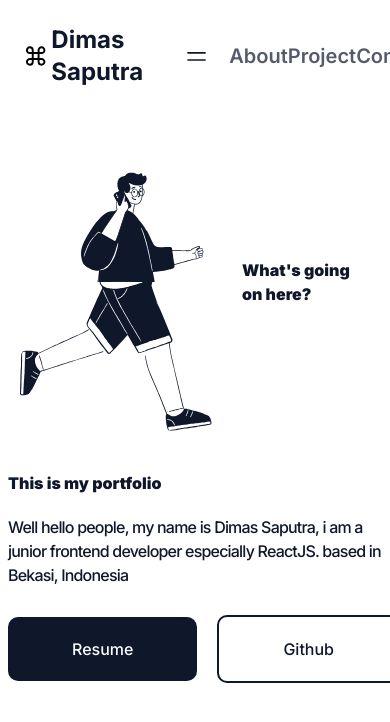
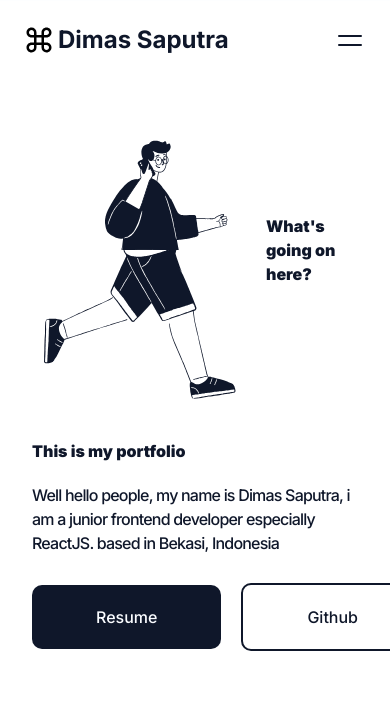
Before and after one commit to infinitedim/infinitedim.my.id, a Next.js app: page / in a window 390 px wide. Shown: the top 722 px of the page. Built offline with nearby package versions, Linux system fonts and the light colour scheme.

Commit message:
refactor(navbar): finish navbar in mobile view
add navbar collapse and some litle animmation

```diff
--- a/next.config.js
+++ b/next.config.js
@@ -1,5 +1,6 @@
 /** @type {import('next').NextConfig} */
 const nextConfig = {
+  swcMinify: true,
   experimental: {
     appDir: true,
   },
--- a/package.json
+++ b/package.json
@@ -64,6 +64,7 @@
     "eslint-config-next": "13.2.4",
     "eslint-config-prettier": "^8.8.0",
     "eslint-plugin-import": "^2.27.5",
+    "eslint-plugin-jsdoc": "^41.1.1",
     "eslint-plugin-jsx-a11y": "^6.7.1",
     "eslint-plugin-prettier": "^4.2.1",
     "eslint-plugin-promise": "^6.1.1",
--- a/src/app/layout.tsx
+++ b/src/app/layout.tsx
@@ -25,7 +25,7 @@ export default function RootLayout({ children }: { children: ReactNode }) {
       className={inter.className}
       translate="yes"
     >
-      <body className={cn("text-mood-gray max-w-7xl font-sans")}>
+      <body className={cn("text-mood-gray max-w-7xl")}>
         <Navbar />
         <main>{children}</main>
       </body>
--- /dev/null
+++ b/src/app/not-found.tsx
@@ -0,0 +1,8 @@
+export default function NotFound() {
+  return (
+    <>
+      <h2>Not Found</h2>
+      <p>Could not find requested resource</p>
+    </>
+  );
+}
--- a/src/app/page.tsx
+++ b/src/app/page.tsx
@@ -1,7 +1,7 @@
 import Link from "next/link";
 import { Metadata } from "next";
 import Image from "next/image";
-import { Button, Heading, Paragraph } from "@/components/atoms";
+import { Heading, Paragraph } from "@/components/atoms";
 import { cn } from "@/utils";
 import Sapiens from "@/public/assets/svg/hero.svg";
 import "@total-typescript/ts-reset";
@@ -14,16 +14,27 @@ export const metadata: Metadata = {
   title: "Dimas Saputra - Home",
   description: "This is my personal portfolio web pages",
   keywords: [
-    "Dimas",
-    "Dimas Saputra",
+    "dimas",
+    "dimas Saputra",
+    "dimas Saputra resume",
+    "resume dimas saputra",
+    "infinitedim resume",
+    "cv",
+    "cv dimas saputra",
+    "infinitedim cv",
+    "cv infinitedim",
+    "resume infinitedim",
     "infinitedim",
     "infinitedim portfolio",
     "portfolio infinitedim",
     "Dimas portfolio",
     "devixid",
     "devix",
+    "devixid member",
+    "devix member",
+    "member devix",
+    "member devixid",
   ],
-  icons: "https://infinitedim.vercel.app/hero.svg",
   authors: [{ name: "infinitedim", url: "https://infinitedim.vercel.app" }],
   colorScheme: "light",
   publisher: "vercel",
@@ -49,43 +60,47 @@ export const metadata: Metadata = {
  */
 export default function page() {
   return (
-    <div className={cn("phone:container max-w-5xl")}>
+    <div className={cn("container max-w-5xl")}>
       <div
         className={cn(
-          "phone:container tablet:px-10 mb-5 flex items-center justify-center p-5",
+          "mb-5 flex items-center justify-center p-5 sm:container md:px-10",
         )}
       >
         <Image
           src={Sapiens}
           quality={100}
-          className={cn(
-            "phone:w-full phone:h-full tablet:w-2/5 tablet:h-2/5 mt-10",
-          )}
+          className={cn("mt-10 sm:h-full sm:w-full md:h-2/5 md:w-2/5")}
           alt="Hero"
           aria-label="Hero Images"
           priority
         />
-        <Heading className="phone:line-clamp-3 laptop:line-clamp-2 phone:text-5xl laptop:text-6xl text-mood-gray font-black">
+        <Heading className="sm:line-clamp-3 lg:line-clamp-2 sm:text-5xl lg:text-6xl text-mood-gray font-black">
           {/* eslint-disable-next-line react/no-unescaped-entities */}
           What's going on here?
         </Heading>
       </div>
       <div className={cn("mx-2 mt-4")}>
-        <Heading className="phone:text-5xl laptop:text-6xl text-mood-gray mb-5 font-black">
+        <Heading className="sm:text-5xl lg:text-6xl text-mood-gray mb-5 font-black">
           This is my portfolio
         </Heading>
-        <Paragraph className="laptop:p-2 laptop:mt-2 phone:text-3xl laptop:text-4xl phone:line-clamp-4 text-mood-gray font-medium tracking-tighter">
+        <Paragraph className="lg:p-2 lg:mt-2 sm:text-3xl lg:text-4xl sm:line-clamp-4 text-mood-gray font-medium tracking-tighter">
           Well hello people, my name is Dimas Saputra, i am a junior frontend
           developer especially ReactJS. based in Bekasi, Indonesia
         </Paragraph>
       </div>
       <div className={cn("mx-2 mt-7 flex items-center justify-start gap-x-5")}>
-        <Button className="bg-mood-gray text-custom-white-900 hover:bg-custom-black-900 rounded-[10px] px-16 py-5 font-medium transition-all duration-[250ms]">
-          <Link href="/assets/pdf/resume.pdf">Resume</Link>
-        </Button>
-        <Button className="border-mood-gray text-mood-gray hover:bg-mood-gray hover:text-custom-white-900 rounded-[10px] border-2 px-16 py-5 font-medium transition-all duration-[250ms]">
-          <Link href="https://github.com/infinitedim">Github</Link>
-        </Button>
+        <Link
+          href="/assets/pdf/resume.pdf"
+          className="bg-mood-gray text-custom-white-900 hover:bg-custom-black-900 rounded-[10px] px-16 py-5 font-medium transition-all duration-[250ms]"
+        >
+          Resume
+        </Link>
+        <Link
+          href="https://github.com/infinitedim"
+          className="border-mood-gray text-mood-gray hover:bg-mood-gray hover:text-custom-white-900 rounded-[10px] border-2 px-16 py-5 font-medium transition-all duration-[250ms]"
+        >
+          Github
+        </Link>
       </div>
     </div>
   );
--- a/src/components/Navbar.tsx
+++ b/src/components/Navbar.tsx
@@ -1,15 +1,19 @@
+"use client";
+
 import Link from "next/link";
-import { FC } from "react";
+import { FC, useState } from "react";
 import { cn } from "@/utils";
-import { CommandIcon, Heading, MenuIcon } from "./atoms";
-// import "@total-typescript/ts-reset";
+import { CommandIcon, Heading, MenuIcon } from "@/components/atoms";
+import "@total-typescript/ts-reset";
 
 const Navbar: FC = () => {
-  interface menuItemTypes {
+  const [isNavMenuOpen, setIsNavMenuOpen] = useState<boolean>(false);
+
+  type menuItemType = {
     name: string;
-  }
+  };
 
-  const menuItem: menuItemTypes[] = [
+  const menuItem: menuItemType[] = [
     {
       name: "About",
     },
@@ -21,6 +25,10 @@ const Navbar: FC = () => {
     },
   ];
 
+  function isNavMenuClicked() {
+    setIsNavMenuOpen(!isNavMenuOpen);
+  }
+
   return (
     <nav
       className={cn(
@@ -28,24 +36,35 @@ const Navbar: FC = () => {
       )}
     >
       <Link
-        className={cn("brand flex items-center justify-center gap-1")}
+        className={cn("brand z-10 flex items-center justify-center gap-1")}
         href="/"
       >
         <CommandIcon className={cn("h-[30px] w-[30px]")} />
         <Heading className="font-bold text-2xl">Dimas Saputra</Heading>
       </Link>
-      <MenuIcon className={cn("laptop:hidden mr-5 h-8 w-8")} />
+      <MenuIcon
+        className={cn("z-10 h-8 w-8 lg:hidden")}
+        onClick={isNavMenuClicked}
+      />
       <ul
-        className={cn(
-          "laptop:flex phone:hidden w-2/5 items-center justify-between",
-        )}
+        className={
+          isNavMenuOpen
+            ? cn(
+                "z-5 bg-custom-white-900 absolute inset-x-0 top-0 flex h-[40vh] w-full translate-y-0 flex-col items-center justify-evenly overflow-y-hidden opacity-100 transition-all duration-500 ease-in-out",
+              )
+            : cn(
+                "z-5 bg-custom-white-900 absolute inset-x-0 top-0 flex h-[40vh] w-full -translate-y-full flex-col items-center justify-evenly overflow-y-hidden opacity-100 transition-all duration-500 ease-in-out",
+              )
+        }
       >
         {menuItem.map((item) => (
           <Link
             href={item.name.toLowerCase()}
             // eslint-disable-next-line react/no-array-index-key
             key={Math.floor(Math.random() * 62859021739509)}
-            className={cn("text-xl font-semibold opacity-70 hover:opacity-100")}
+            className={cn(
+              "text-mood-gray text-xl font-semibold opacity-70 hover:opacity-100",
+            )}
           >
             {item.name}
           </Link>
--- a/src/utils/index.ts
+++ b/src/utils/index.ts
@@ -1 +1,2 @@
 export * from "./cn-merge";
+export * from "./breakpoint";
--- a/tailwind.config.cjs
+++ b/tailwind.config.cjs
@@ -11,13 +11,13 @@ module.exports = {
       },
     },
     screens: {
-      phone: "576px",
+      sm: "576px",
       // => @media (min-width: 576px) { ... }
-      tablet: "768px",
+      md: "768px",
       // => @media (min-width: 768px) { ... }
-      laptop: "1024px",
+      lg: "1024px",
       // => @media (min-width: 1024px) { ... }
-      desktop: "1200px",
+      xl: "1200px",
       // => @media (min-width: 1200px) { ... }
       "2xl": "1400px",
       // => @media (min-width: 1400px) { ... }
```
Also changed, not shown: .eslintrc.json, src/components/molecules/index.ts (added), 1 other file (tests, documents, lock files or other folders).
